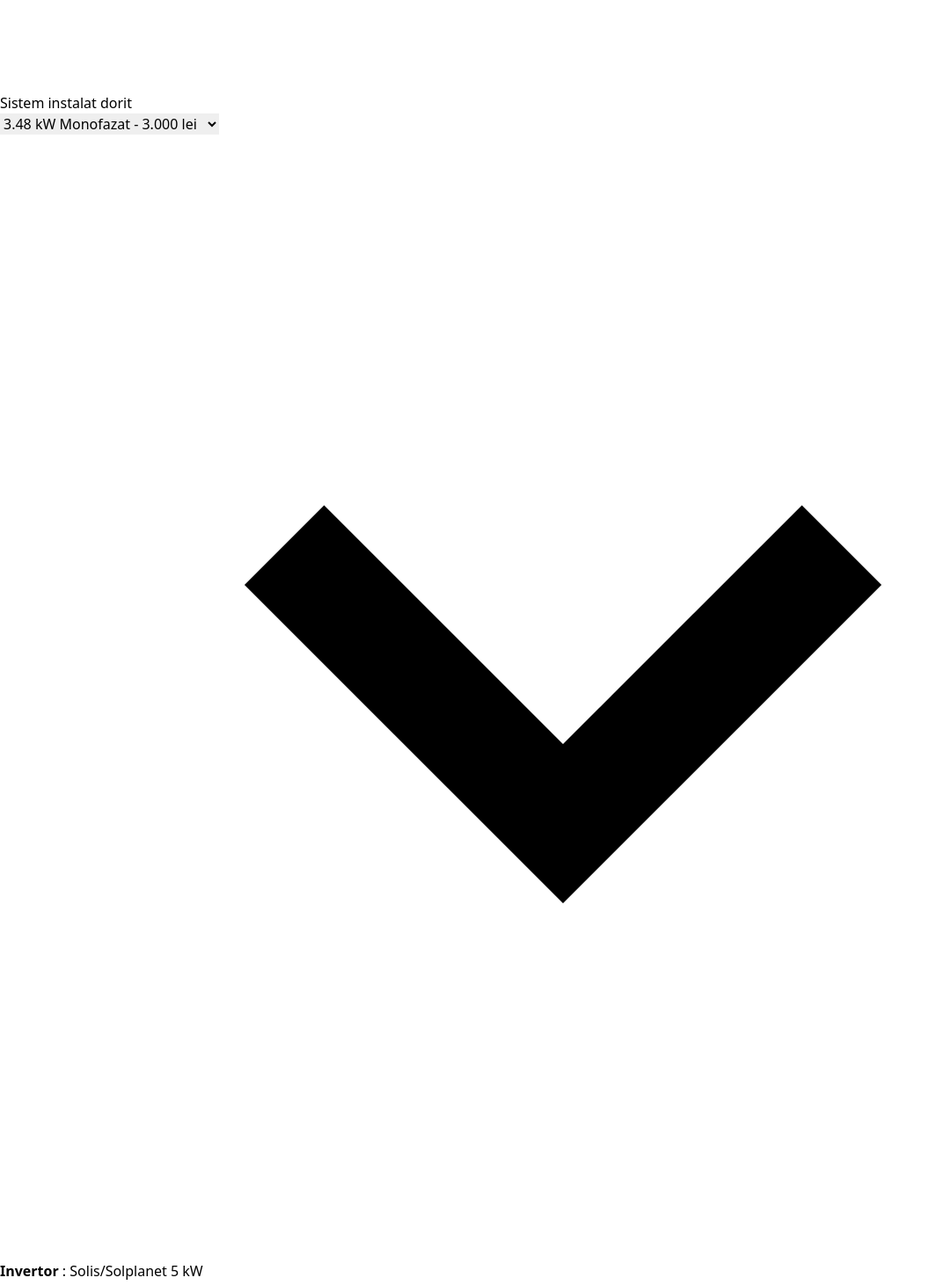
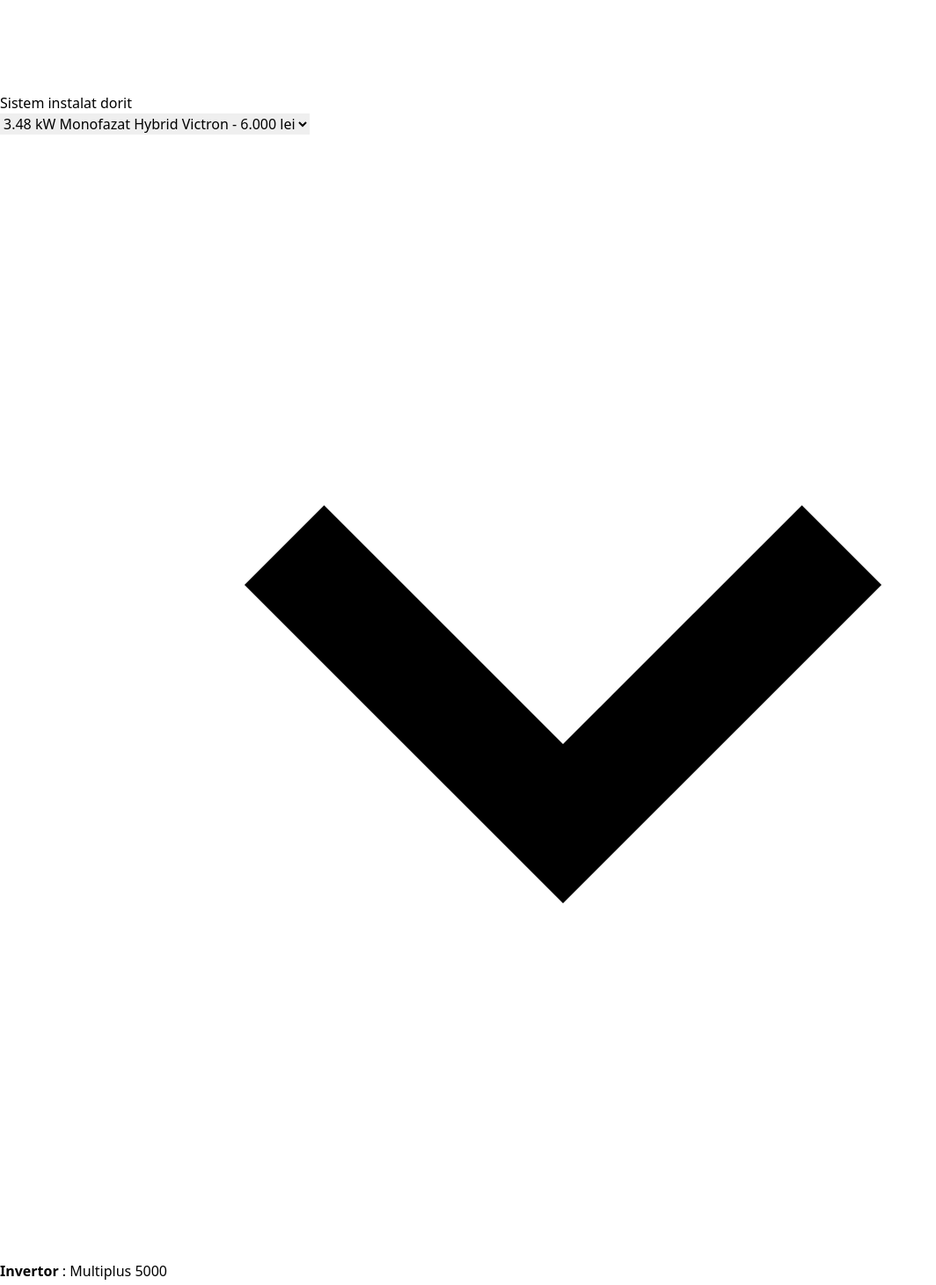
Before and after one commit to popica24/jts-csv-form, a React (Vite) app: page / in a window 1280 px wide. Shown: the part 3020-4481 px from the top of the page at 88% size, without its empty margins (0-1064 px from the left). Built offline with nearby package versions, Linux system fonts and the light colour scheme.

Commit message:
added victron systems

```diff
--- a/src/sys.ts
+++ b/src/sys.ts
@@ -1,4 +1,49 @@
 export const monofazedSystems = [
+  {
+    putere: "3.48 kW Monofazat Hybrid Victron",
+    invertor: "Multiplus 5000",
+    panouri: "Canadian Solar TOPHiKu6 435 W N-Type",
+    stocare: "10.2 kW",
+    numar: "8",
+    pret: "6.000 lei",
+    monofazat: true,
+  },
+  {
+    putere: "4.35 kW Monofazat Hybrid Victron",
+    invertor: "Multiplus 5000",
+    panouri: "Canadian Solar TOPHiKu6 435 W N-Type",
+    stocare: "10.2 kW",
+    numar: "10",
+    pret: "7.000 lei",
+    monofazat: true,
+  },
+  {
+    putere: "5.22 kW Monofazat Hybrid Victron",
+    invertor: "Multiplus 5000",
+    panouri: "Canadian Solar TOPHiKu6 435 W N-Type",
+    stocare: "10.2 kW",
+    numar: "12",
+    pret: "8.000 lei",
+    monofazat: true,
+  },
+  {
+    putere: "6.09 kW Monofazat Hybrid Victron",
+    invertor: "Multiplus 5000",
+    panouri: "Canadian Solar TOPHiKu6 435 W N-Type",
+    stocare: "10.2 kW",
+    numar: "14",
+    pret: "9.000 lei",
+    monofazat: true,
+  },
+  {
+    putere: "6.52 kW Monofazat Hybrid Victron",
+    invertor: "Multiplus 5000",
+    panouri: "Canadian Solar TOPHiKu6 435 W N-Type",
+    stocare: "10.2 kW",
+    numar: "15",
+    pret: "9.500 lei",
+    monofazat: true,
+  },
     {
       putere: "3.48 kW Monofazat",
       invertor: "Solis/Solplanet 5 kW",
```
